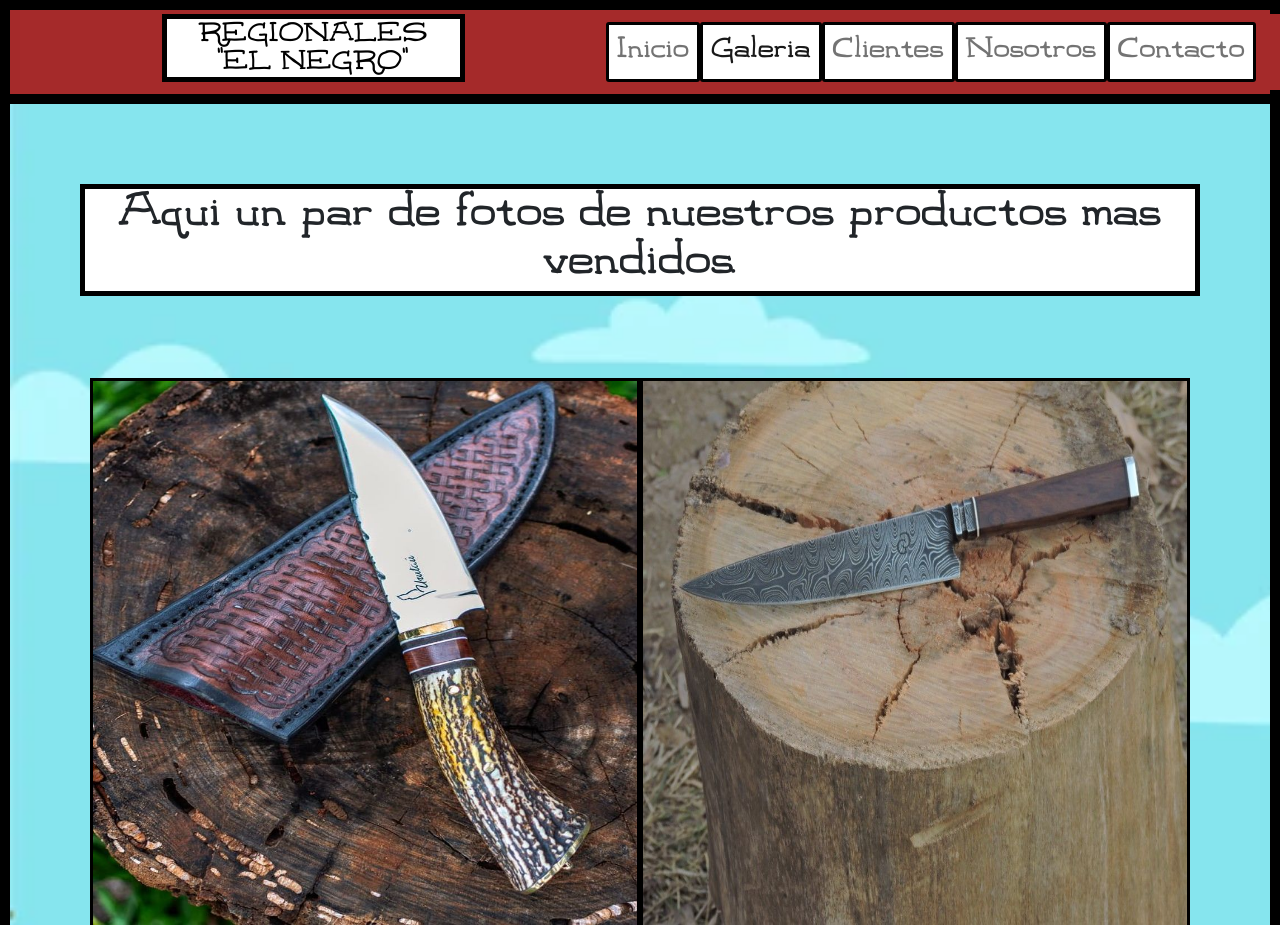
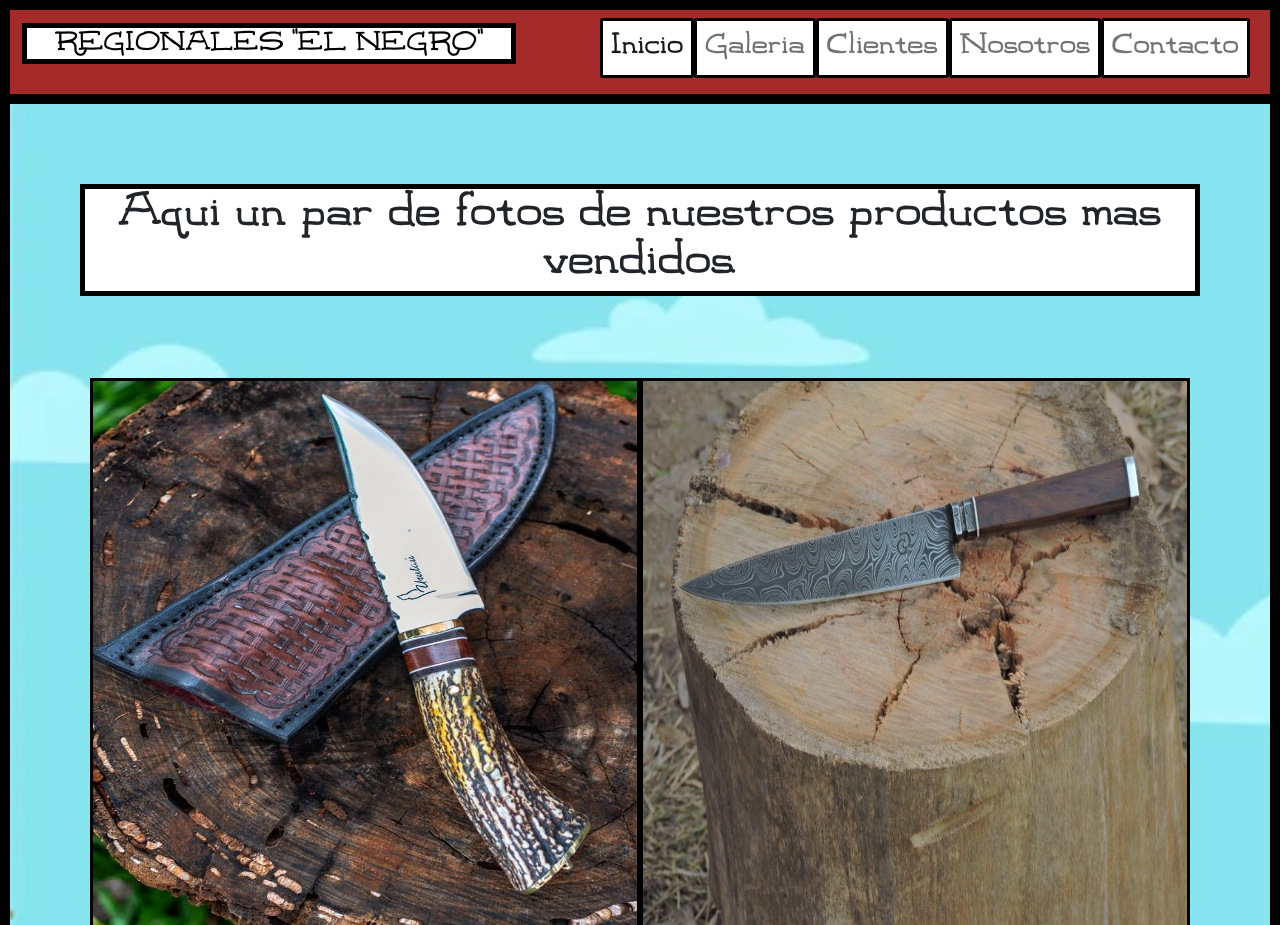
Before and after one commit to GodlessTom/IDEA-MEDRANO, a plain HTML site: page pages/galeria.html in a window 1280 px wide. Shown: the top 925 px of the page. Drawn offline with nearby package versions, Linux system fonts and the light colour scheme.

Commit message:
terminado el diseño del header y footer en bootstrap, falta el main de galeria

```diff
--- a/css/style.css
+++ b/css/style.css
@@ -34,14 +34,14 @@ body {
 
 /* DE ACÁ EN ADELANTE HEADER */
 header {
-    display: grid;
-    grid-area: header;
+    /* display: grid;
+    grid-area: header; */
     margin-bottom: 10px;
     border-right: 10px solid black;
     border-left: 10px solid black;
     border-top: 10px solid black;
     border-bottom: 10px solid black;
-    height: 13vh;
+    height: 13vh !important;
     width: 100vw !important;
     position: absolute;
     top: 0;
@@ -51,19 +51,12 @@ header {
     background-color: brown;
 }
 
-header nav {
-    display: grid;
-    grid-template-columns: repeat(2, 1fr);
-    grid-template-rows: 1fr;
-    grid-template-areas: "headerLeft headerRight";
 
-}
-
-header nav div h1 {
+.headerLeft h1 {
     display: flex;
     padding-top: 3px;
     color: black;
-    width: 50% !important;
+    width: 60% !important;
     font-size: 23px;
     border: 5px solid black;
     text-align: center;
@@ -75,12 +68,12 @@ header nav div h1 {
 
 }
 
-header nav div ul li:hover {
-    background-color: yellow;
+.navbar-nav li a:hover {
+    background-color: yellow !important;
 }
 
 
-header nav div ul li {
+.headerRight ul li {
     background-color: white;
     border: 3px solid black;
     border-radius: 3px;
@@ -101,18 +94,21 @@ nav div a {
 
 
 .headerLeft {
-    grid-area: headerLeft;
+    /* grid-area: headerLeft; */
     display: flex;
     flex-wrap: wrap;
     justify-content: center;
     align-items: center;
 
-
 }
 
+.headerLeft h1{
+    position: absolute;
+    width: 40% !important;
+}
 
 .headerRight {
-    grid-area: headerRight;
+    /* grid-area: headerRight; */
     display: flex;
     flex-wrap: wrap;
     justify-content: center;
@@ -813,6 +809,8 @@ footer {
 
 }
 
+
+
 @media only screen and (max-width: 768px) {
 
 
@@ -824,7 +822,7 @@ footer {
 
     }
 
-    .headerRight {
+    /* .headerRight {
         display: flex ;
         width: 100%;
         padding-right: 10px;
@@ -833,7 +831,7 @@ footer {
 
     .headerRight ul li a {
         font-size: 15px;
-    }
+    } */
 
     /* DE ACÁ EN ADELANTE EL MAIN DE GALLERY */
 
--- a/pages/galeria.html
+++ b/pages/galeria.html
@@ -14,25 +14,28 @@
 
 <body>
     <header class="container-fluid">
-        <nav class="menu row">
-            <div class="headerLeft row text-center col-6">
+        <!-- <div class="menu row"> -->
+            <!-- <div class="headerLeft row text-center col-6">
                 <h1>REGIONALES "EL NEGRO"</h1>
-            </div>
+            </div> -->
 
 
-            <div class="headerRight text-center col-6">
+            <div class="text-center col-12" id="header">
                 <nav class="navbar navbar-expand-lg navbar-light" style="background-color: #a52a2a;">
                     <div class="container-fluid">
-                      <button class="navbar-toggler" type="button" data-bs-toggle="collapse" data-bs-target="#navbarNav" aria-controls="navbarNav" aria-expanded="false" aria-label="Toggle navigation">
+                        <a class="navbar-brand headerLeft row text-center col-6 justify-content-start align-items-center" href="#"><h1>REGIONALES "EL NEGRO"</h1></a>
+                        <button class="navbar-toggler" type="button" data-bs-toggle="collapse"
+                            data-bs-target="#navbarNav" aria-controls="navbarNav" aria-expanded="false"
+                            aria-label="Toggle navigation">
                             <span class="navbar-toggler-icon"></span>
                         </button>
-                      <div class="collapse navbar-collapse" id="navbarNav">
+                        <div class="headerRight collapse navbar-collapse col-6 justify-content-end align-items-center" id="navbarNav">
                             <ul class="navbar-nav">
                                 <li class="nav-item">
-                            <a class="nav-link" aria-current="page" href="../index.html">Inicio</a>
+                                    <a class="nav-link active" aria-current="page" href="../index.html">Inicio</a>
                                 </li>
                                 <li class="nav-item">
-                            <a class="nav-link active" href="./galeria.html">Galeria</a>
+                                    <a class="nav-link" href="./galeria.html">Galeria</a>
                                 </li>
                                 <li class="nav-item">
                                     <a class="nav-link" href="./clientes.html">Clientes</a>
@@ -66,7 +69,7 @@
 
 
             </div>
-        </nav>
+        <!-- </div> -->
 
 
 
```
Also changed, not shown: index.html (+7 -6 lines). Lines whose indentation alone changed are shown as unchanged.
